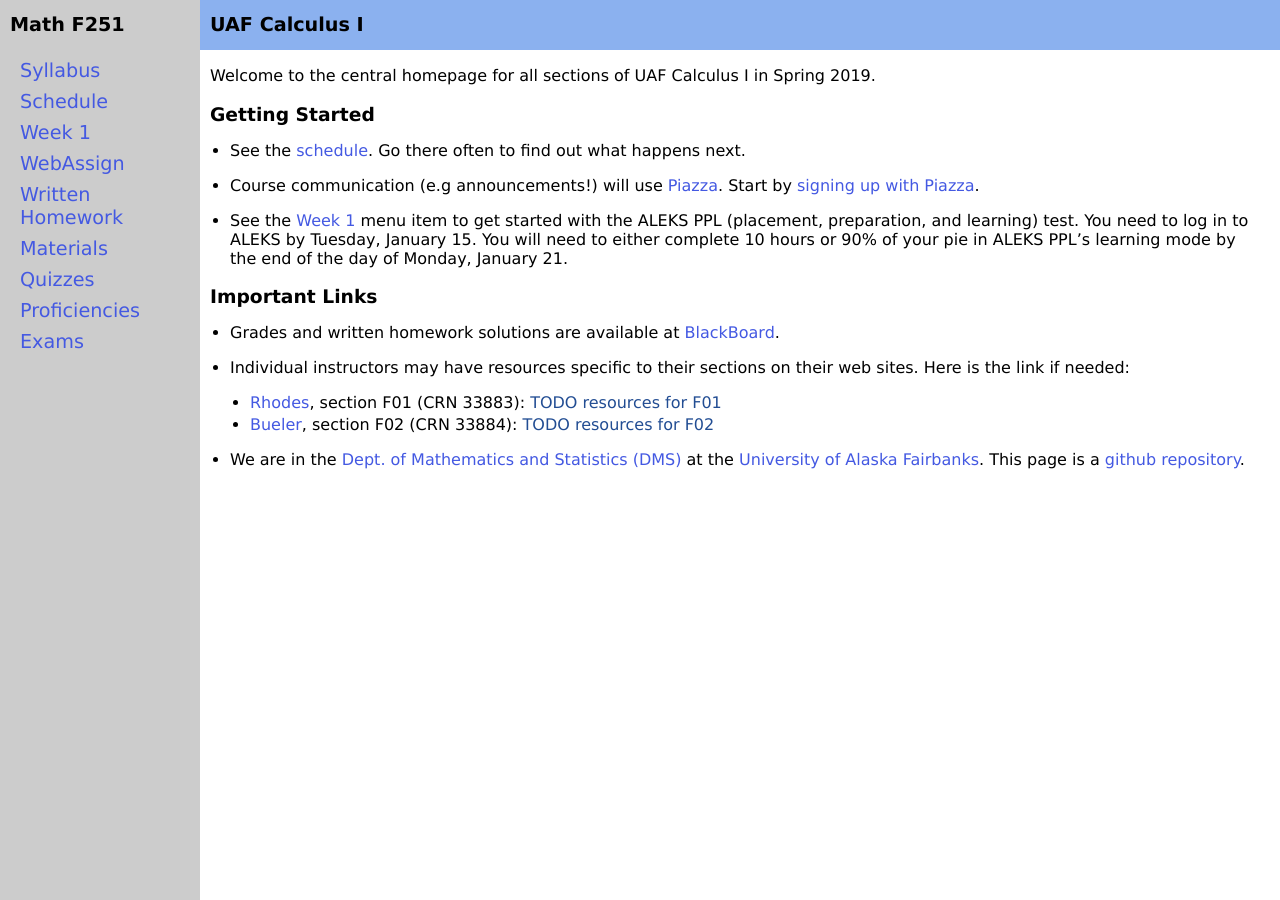
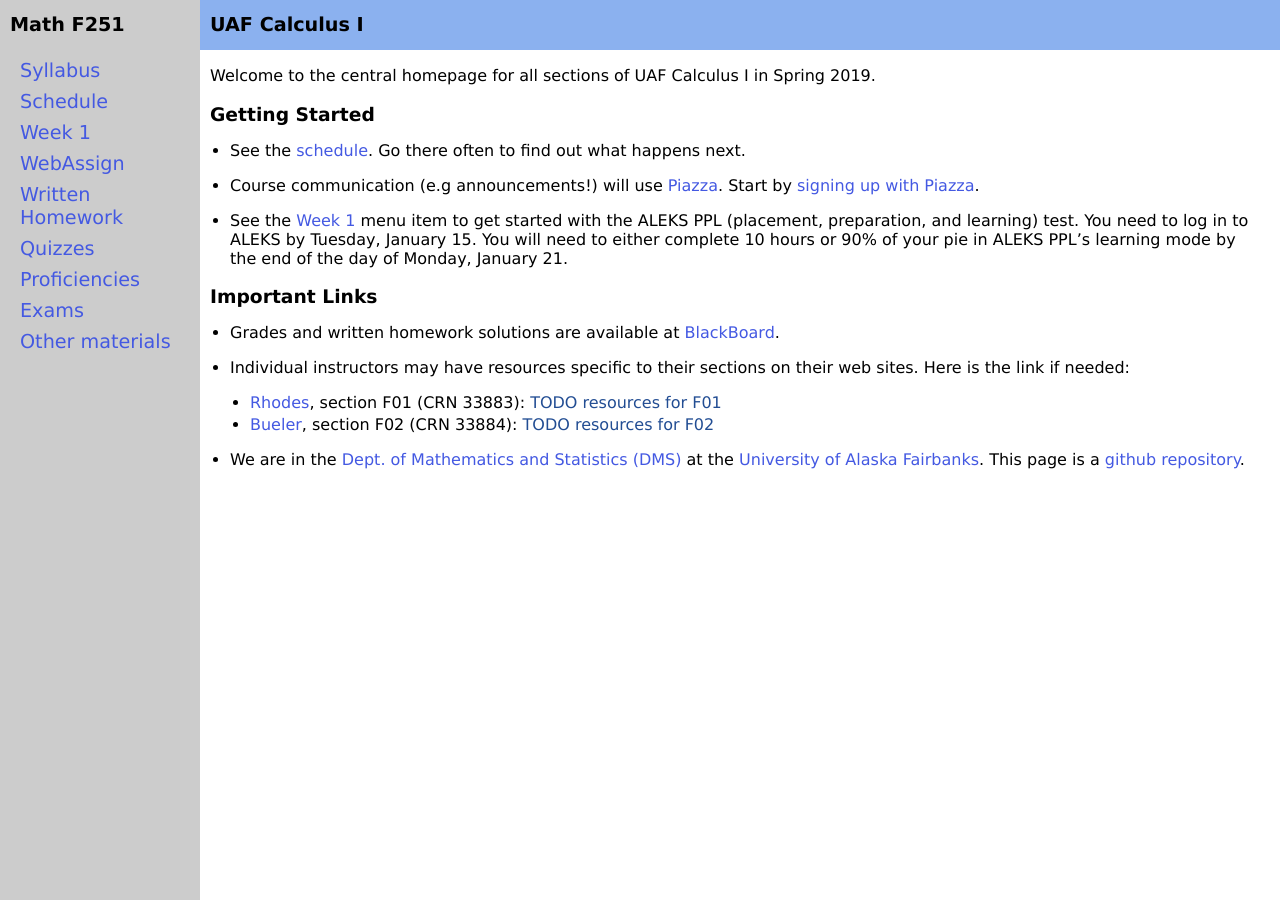
Before and after one commit to uaf-math/calc1, a Jekyll site: the page built from index.md, in a window 1280 px wide. Built offline with Jekyll 4.4.1, drawn with Linux system fonts in a browser that asks for light colours; some of the changed lines change nothing that is shown.

Commit message:
minor: move materials to bottom toc

```diff
--- a/_data/toc.yaml
+++ b/_data/toc.yaml
@@ -17,9 +17,6 @@ docs:
 - title: Written Homework
   url: writtenhomework.html
 
-- title: Materials
-  url: materials.html
-
 - title: Quizzes
   url: quizzes.html
 
@@ -28,3 +25,6 @@ docs:
 
 - title: Exams
   url: exams.html
+
+- title: Other materials
+  url: materials.html
```
